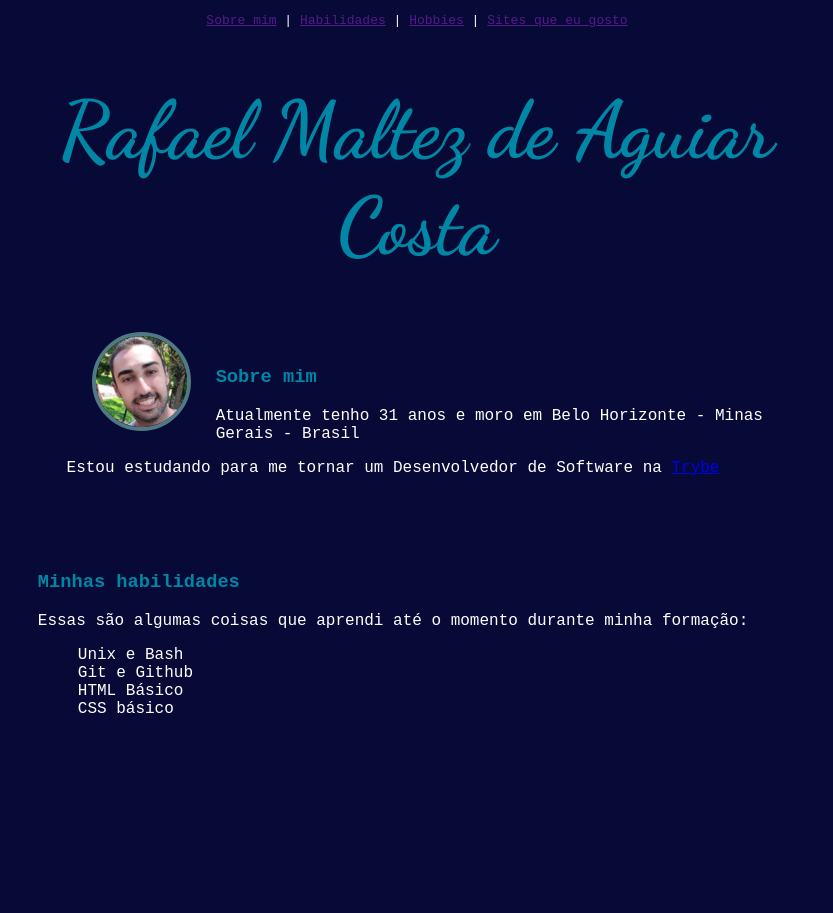
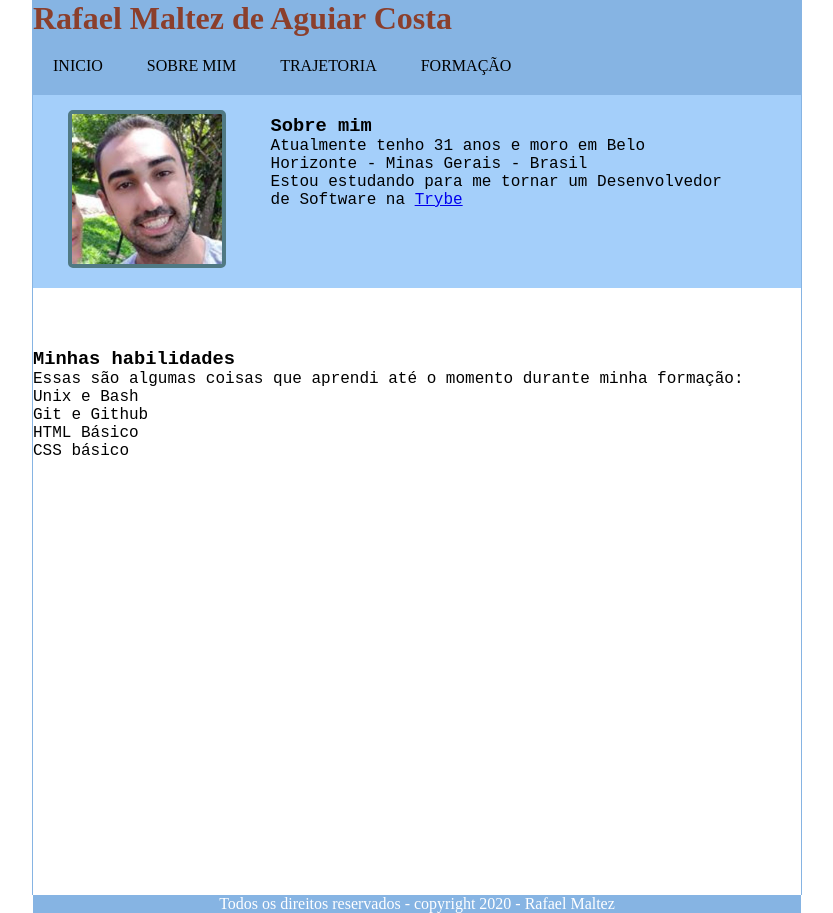
Before and after one commit to rafaelmaltez/rafaelmaltez.github.io, a plain HTML site: page index.html in a window 1280 px wide. Shown: the whole page, without its empty margins (223-1056 px from the left). Before the commit the page ends 800 px from the top, so only its background shows below. Drawn offline with Linux system fonts and the light colour scheme.

Commit message:
adicionado projeto pixels art

```diff
--- a/CSS/style.css
+++ b/CSS/style.css
@@ -1,52 +1,107 @@
+* {
+    margin: 0;
+    padding: 0;
+}
 body {
-    background-color: rgb(7, 10, 54) ;
-    color: white;
+    background-color:white;
+    color: black;
+    position: relative;
 }
 
-.content {
+header#cabecalho {
+    background-color: rgb(134, 180, 227);
+    margin: auto;
     max-width: 60%;
+    border-left: 1px solid rgb(134, 180, 227);
+    border-right:1px solid rgb(134, 180, 227);
+}
+
+header#cabecalho nav li  {
+    display: inline-block;
+    list-style: none;
+    text-decoration: none;
+    padding: 5px;
+    transition: 500ms;
+    padding: 20px;
+    text-transform: uppercase;
+}
+header#cabecalho nav li:hover {
+    background-color: rgb(41, 65, 88);
+
+}
+
+header#cabecalho nav li:hover a {
+    color: beige;
+}
+
+
+nav#main-nav-menu {
+    display: inline-block;
+}
+
+header#cabecalho a {
+    text-decoration: none;
+    color:black;
+    transition: 500ms;
+}
+
+
+div.content {
+    max-width: 60%;
+    height: 100vh;
     font-family: monospace, sans-serif;
     margin: auto;
-    text-align: center;
+    border-left: 1px solid rgb(134, 180, 227);
+    border-right:1px solid rgb(134, 180, 227);
+
 }
 
-h1 {
-    font-family: 'Dancing Script', cursive;
-    font-size: 5em;
+
+div.header-text {
+    color:rgb(139, 63, 44);
+    display: inline-block;
+}
+div.about-me-content {
+    margin-bottom: 60px;
+    vertical-align: top;
+    display: inline-block;
+    background-color: rgb(164, 207, 250);
+    width: 100%;
+}
+div#pic-section {
+    display: inline-block;
+    margin: 10px;
+    ;
+
 }
 
-.header-text {
-    color:rgb(0, 135, 165);
+img.profile-pic {
+    border-radius: 5px;
+    border: 4px solid rgb(80, 121, 131);
+    margin:5px 25px;
+    width: 150px;
+
 }
 
-.profile-pic {
-    border-radius: 100%;
-    border: 4px solid rgb(80, 121, 131);
-    margin:5px 25px;
-    width: 13%;
-    float:left;
-}
-
-.about-me-text  {
+div.about-me-text {
+    vertical-align: top;
     text-align: left;
     padding-top: 20px;
-    width: auto;
-}
-
-.navegação {
-    font-family: monospace;
-}
-
-.about-me-content {
-    margin-bottom: 60px;
-    vertical-align: top;
+    max-width: 60%;
     display: inline-block;
 }
 
 li {
-    list-style-type: none;
+    list-style: none;
 }
 
-.skills {
-    text-align: left;
+
+
+#footer-div {
+    background-color: rgb(134, 180, 227);
+    color: white;
+    text-align: center;
+    margin: auto;
+    position: relative;
+    max-width:60%;
 }
--- a/index.html
+++ b/index.html
@@ -5,28 +5,37 @@
     <meta name="viewport" content="width=device-width, initial-scale=1.0">
     <title>Rafael Maltez - Portfolio</title>
     <link rel="stylesheet" href="CSS/style.css">
-    <link href="https://fonts.googleapis.com/css2?family=Dancing+Script:wght@700&display=swap" rel="stylesheet">
+
 </head>
 <body>
+    <header id="cabecalho">
+        <div class="header-text">
+        <h1 >Rafael Maltez de Aguiar Costa</h1>
+        </div>
+        <nav id="main-nav-menu">
+            <ul>
+                <li><a href="">Inicio</a></li>
+                <li><a href="">Sobre mim</a></li>
+                <li><a href="">Trajetoria</a></li>
+                <li><a href="">formação</a></li>
+            </ul>
+        </nav>
+    </header>
+
+    <main>
     <div class="content">
-        <p class="navegação"><a href="">Sobre mim</a>  |   <a href="">Habilidades</a>    |   <a href="">Hobbies</a>  |   <a href="">Sites que eu gosto</a></p>
-
-        <h1 class="header-text">Rafael Maltez de Aguiar Costa</h1>
-
         <div class="about-me-content">
-            <div>
+            <div id="pic-section">
                 <img class="profile-pic" src="images/rafael_maltez.jpeg" alt="Rafael Maltez sorrindo" >
             </div>
             <div class="about-me-text">
-                <h3 class="header-text">Sobre mim</h3>
+                <h3 id="about-me" class="header-text">Sobre mim</h3>
                 <p>Atualmente tenho 31 anos e moro em Belo Horizonte - Minas Gerais - Brasil</p>
                 <p>Estou estudando para me tornar um Desenvolvedor de Software na <a href="https://betrybe.com" target="_blank">Trybe</a></p>
             </div>
         </div>
-
-
         <div class="skills">
-            <h3 class="header-text">Minhas habilidades</h3>
+            <h3 id="skills" class="header-text">Minhas habilidades</h3>
             <p>Essas são algumas coisas que aprendi até o momento durante minha formação:</p>
 
             <ul>
@@ -37,6 +46,13 @@
 
             </ul>
         </div>
+
     </div>
+    <div id="footer-div">
+        <footer>
+            <p>Todos os direitos reservados - copyright 2020 - Rafael Maltez </p>
+        </footer>
+    </div>
+    </main>
 </body>
 </html>
--- /dev/null
+++ b/projetos/pixels-art/style.css
@@ -0,0 +1,76 @@
+
+
+* {
+  box-sizing: border-box;
+  margin: 0;
+  padding: 0;
+}
+
+h1 {
+  color: rgb(59, 103, 145);
+  font-family: 'Permanent Marker', cursive;
+  font-size: 46px;
+  margin: 50px;
+}
+
+.container {
+  margin: auto;
+  text-align: center;
+  width: 100%;
+}
+
+.color {
+  border: 1px solid black;
+  border-radius: 100%;
+  box-shadow: 2px 2px 5px rgb(82, 79, 79);
+  display: inline-block;
+  height: 60px;
+  margin: 3px;
+  width: 60px;
+}
+
+.selected {
+  box-shadow: 4px 4px 5px rgb(41, 39, 39)
+}
+
+#color-palette {
+  margin-bottom: 40px;
+  margin-top: 20px;
+}
+
+#color1 {
+  background-color: black;
+}
+
+#pixel-board {
+  box-shadow: 3px 3px 15px rgb(109, 105, 105);
+  height: fit-content;
+  line-height: 0;
+  margin: auto;
+  margin-top: 45px;
+}
+
+button, input {
+  border: 1px solid rgb(141, 141, 141);
+  border-radius: 5px;
+  box-shadow: 1px 1px 10px rgb(109, 105, 105);
+  box-sizing: border-box;
+  color: rgb(56, 53, 53);
+  font-weight: bolder;
+  margin: 10px;
+  padding: 05px;
+}
+
+.pixel {
+  background-color: white;
+  border: 1px solid black;
+  display: inline-block;
+  height: 40px;
+  margin: 0;
+  width: 40px;
+}
+
+p {
+  color: rgb(136, 129, 129);
+  margin-top: 35px;
+}
```
Also changed, not shown: projetos/pixels-art/index.html (added, +25 -0 lines), projetos/pixels-art/script.js (added, +94 -0 lines).
